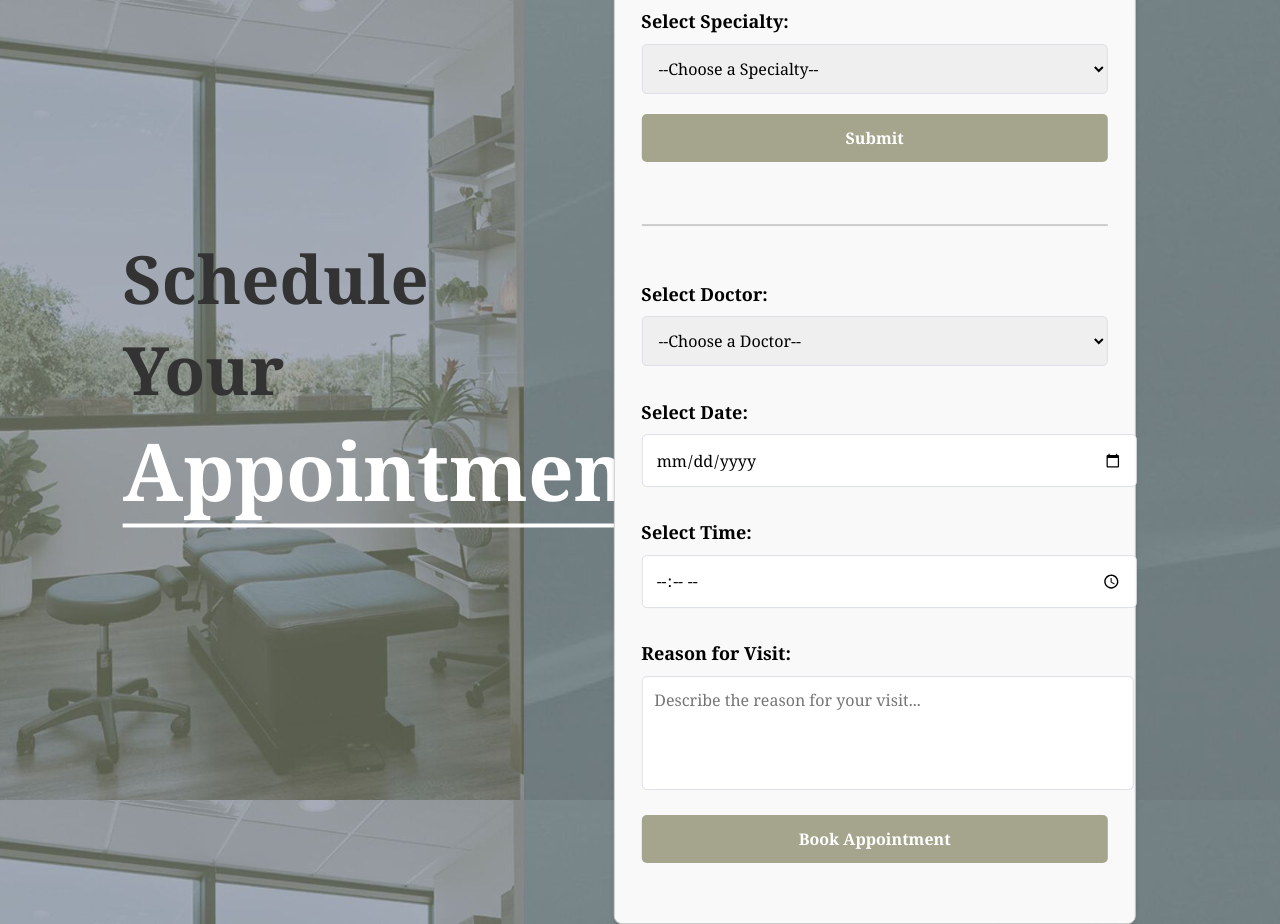
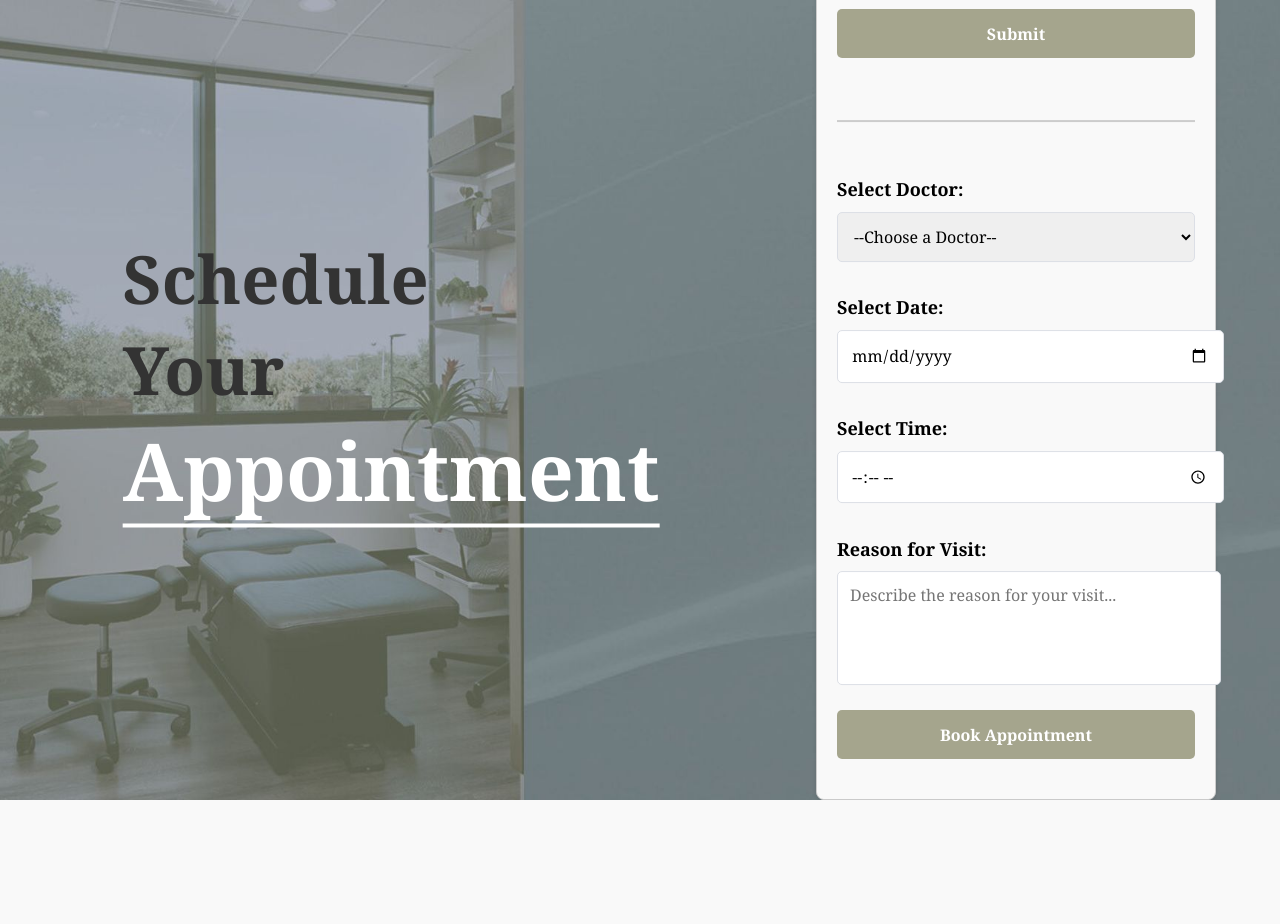
Before and after one commit to iRoseM/Clinic-web-application, a PHP site: page /AppointmentBooking.html in a window 1280 px wide. After the commit the page ends 800 px from the top, so only its background shows below. Run offline with PHP 8.4, Linux system fonts and the light colour scheme.

Commit message:
AppointmentsBooking

```diff
--- a/AppointmentBooking.html
+++ b/AppointmentBooking.html
@@ -9,6 +9,9 @@
     </head>
 
 <body style="background: url('img/AppointmentsBackground.jpg') no-repeat center center fixed; background-size: cover; min-height: 100vh; margin: 0;">
+    <div id="main-container">
+
+
         <div id="AppointmentsTitle">
             <h1>Schedule Your <span>Appointment</span></h1>
             <hr style="width:400pt; border: 2pt solid white;">
@@ -37,8 +40,7 @@
                     <option value="">--Choose a Doctor--</option>
                     <option value="xx">Doctor</option>
 
-            <!-- A drop-down list to display the doctors according to the selected specialty
-from the first form -->
+                    <!-- A drop-down list to display the doctors according to the selected specialty from the first form -->
                 </select>
 
                 <label for="date">Select Date:</label>
@@ -52,7 +54,7 @@ from the first form -->
 
                 <button type="submit">Book Appointment</button>
             </form>
-
+        </div>
     </div>
 </body>
 </html>
--- a/style.css
+++ b/style.css
@@ -452,7 +452,18 @@ footer .logoSec{
         right: 2%;
     }
 }
+
+
 /*========= AppointmentsBooking ========*/
+#main-container {
+    display: flex;
+    justify-content: space-between; /* Align left and right sections */
+    align-items: center; /* Vertically center the content */
+    height: 100vh; /* Full height of the viewport */
+    padding: 0 5%; /* Add padding on left and right */
+    box-sizing: border-box; /* Include padding in the total width */
+}
+
 #AppointmentsTitle {
     font-size: 25pt;
     position: absolute;
@@ -470,20 +481,29 @@ footer .logoSec{
 }
 
 #AppointmentForms {
-    width: 100%;
-    max-width: 350pt;
-    margin: 10pt auto;
+    width: 90%; /* Make the width responsive */
+    max-width: 400px; /* Limit the maximum width */
+    margin: 0 auto; /* Center horizontally */
     background-color: #f9f9f9;
     border: 1px solid #ccc;
     border-radius: 8px;
-    padding: 30pt 20pt;
+    padding: 20px; /* Reduce padding for better fit */
     box-shadow: 0 2px 5px rgba(0, 0, 0, 0.1);
-    gap: 2pt;
-    position: absolute;
+    position: relative;
     top: 50%;
-    right: 7.2%;
-    transform: translate(-10%, -50%);
+    left: 50%; /* Center the form horizontally */
+    transform: translate(-50%, -50%); /* Center the form vertically and horizontally */
+    box-sizing: border-box; /* Include padding and border in the element's dimensions */
 }
+
+/* For smaller screens */
+@media (max-width: 768px) {
+    #AppointmentForms {
+        width: 95%; /* Adjust width for smaller devices */
+        padding: 15px; /* Reduce padding for better fit */
+    }
+}
+
 
 #AppointmentForms h1 {
     font-size: 1.8em;
@@ -533,7 +553,6 @@ footer .logoSec{
     resize: none;
 }
 
-/* Date and Time Inputs Styling */
 #AppointmentForms input[type="date"],
 #AppointmentForms input[type="time"] {
     font-family: inherit;
@@ -543,7 +562,6 @@ footer .logoSec{
     margin-bottom: 15pt;
 }
 
-/* Adjust HR lines */
 #AppointmentForms hr {
     border: 0;
     border-top: 2px solid #ccc;
```
Lines whose indentation alone changed are shown as unchanged.
